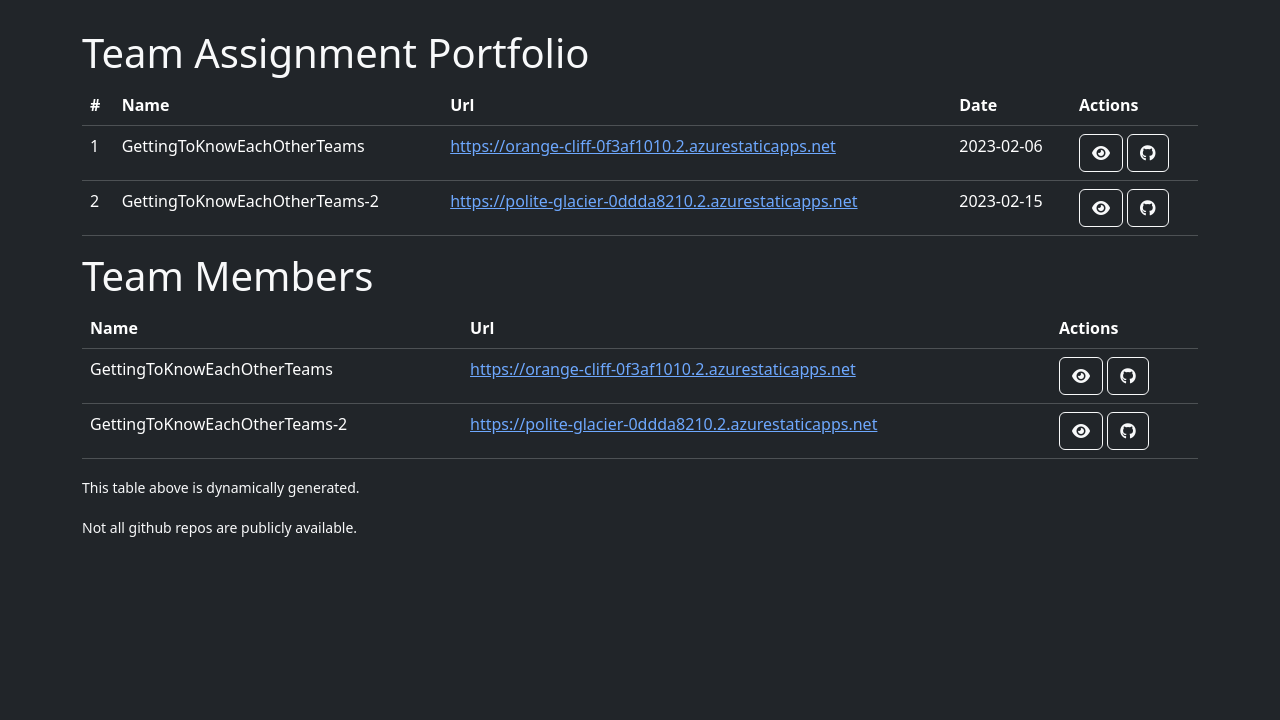
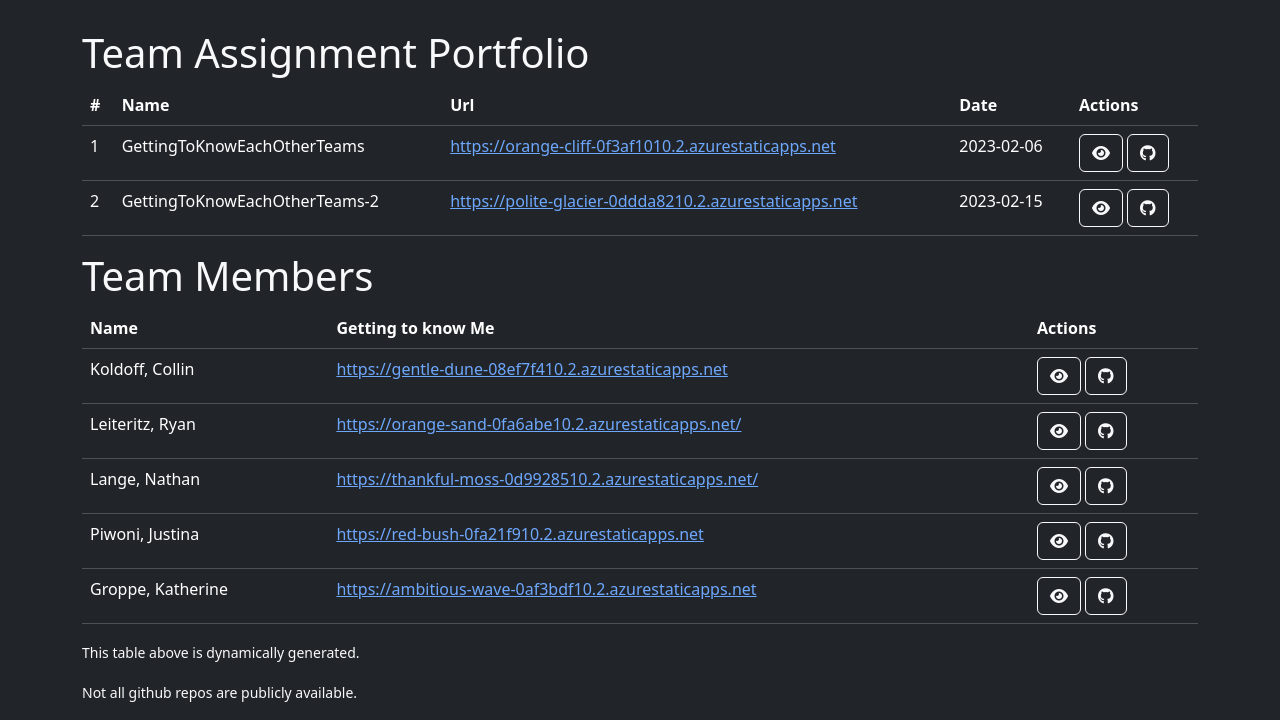
Before and after one commit to Scrumdiddliumptious/GettingToKnowEachOtherTeams, a plain HTML site: page index.html in a window 1280 px wide. Shown: the part 596-1316 px from the top of the page. Before the commit the page ends 1151 px from the top, so only its background shows below. Drawn offline with nearby package versions, Linux system fonts and the light colour scheme.

Commit message:
finished setting up the table for team members

```diff
--- a/assets/scripts.js
+++ b/assets/scripts.js
@@ -30,13 +30,13 @@ const team = [
   },
   {
     "name": "Piwoni, Justina",
-    "url": "https://polite-glacier-0ddda8210.2.azurestaticapps.net",
-    "githuburl": "https://github.com/Scrumdiddliumptious/GettingToKnowEachOtherTeams"
+    "url": "https://red-bush-0fa21f910.2.azurestaticapps.net",
+    "githuburl": "https://github.com/jpiwoni"
   },
   {
     "name": "Groppe, Katherine",
-    "url": "https://polite-glacier-0ddda8210.2.azurestaticapps.net",
-    "githuburl": "https://github.com/Scrumdiddliumptious/GettingToKnowEachOtherTeams"
+    "url": "https://ambitious-wave-0af3bdf10.2.azurestaticapps.net",
+    "githuburl": "https://github.com/kgroppe"
   },
 ]
 
@@ -60,7 +60,7 @@ createSites();
 
 async function createTeam() {
     outputStr = "";
-    sites.forEach((element, index) => {
+    team.forEach((element, index) => {
         outputStr += "<tr>";
         outputStr += `<td>${element.name}</td>`;
         outputStr += `<td><a href="${element.url}" target="_blank">${element.url}</a></td>`;
--- a/index.html
+++ b/index.html
@@ -86,7 +86,7 @@
             <thead>
               <tr>
                 <th scope="col">Name</th>
-                <th scope="col">Url</th>
+                <th scope="col">Getting to know Me</th>
                 <th scope="col">Actions</th>
               </tr>
             </thead>
```
